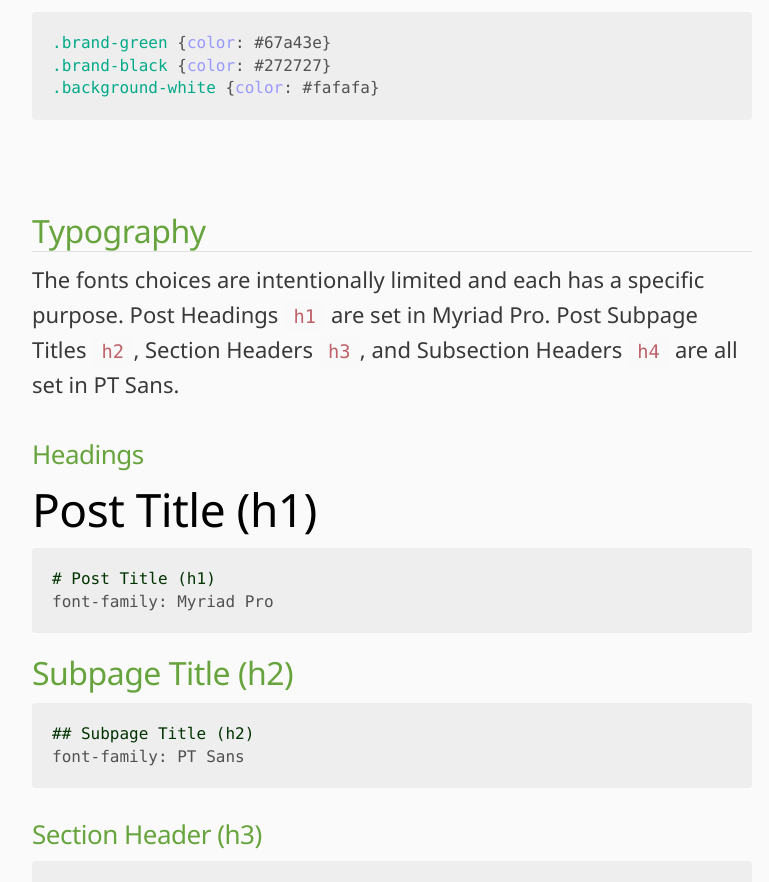
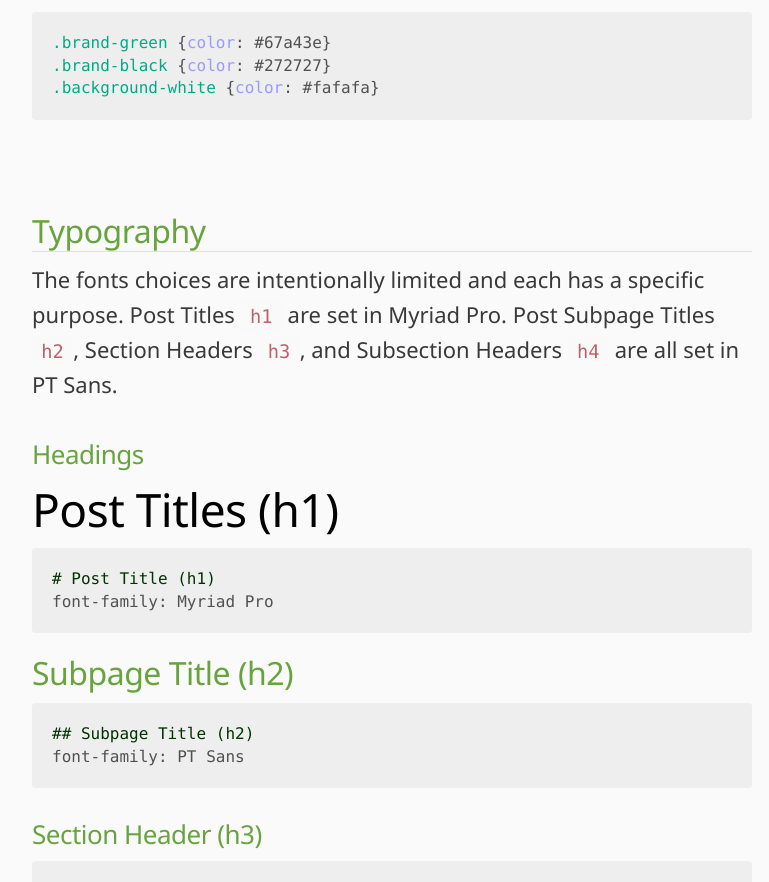
Before and after one commit to markthelefty/markthelefty.github.io, a Jekyll site: the page built from _posts/2018-07-30-pattern-library.markdown, in a window 1280 px wide, cut to the strip 1329-2211 px from the top of the page. Shown: the whole strip, without its empty margins (248-1017 px from the left). Built offline with Jekyll 4.4.1, drawn with Linux system fonts in a browser that asks for light colours; some web fonts are replaced; our own code applies the rules of GitHub Pages for plain Markdown files.

Commit message:
Updated Pattern Library

````diff
--- a/_posts/2018-07-30-pattern-library.markdown
+++ b/_posts/2018-07-30-pattern-library.markdown
@@ -25,10 +25,10 @@
 
 ## Typography
 {: .divider}
-The fonts choices are intentionally limited and each has a specific purpose. Post Headings `h1` are set in Myriad Pro. Post Subpage Titles `h2`, Section Headers `h3`, and Subsection Headers `h4` are all set in PT Sans.
+The fonts choices are intentionally limited and each has a specific purpose. Post Titles `h1` are set in Myriad Pro. Post Subpage Titles `h2`, Section Headers `h3`, and Subsection Headers `h4` are all set in PT Sans.
 
 ### Headings
-# Post Title (h1)
+# Post Titles (h1)
 {: .post-title}
 ```markdown
 # Post Title (h1)
````
